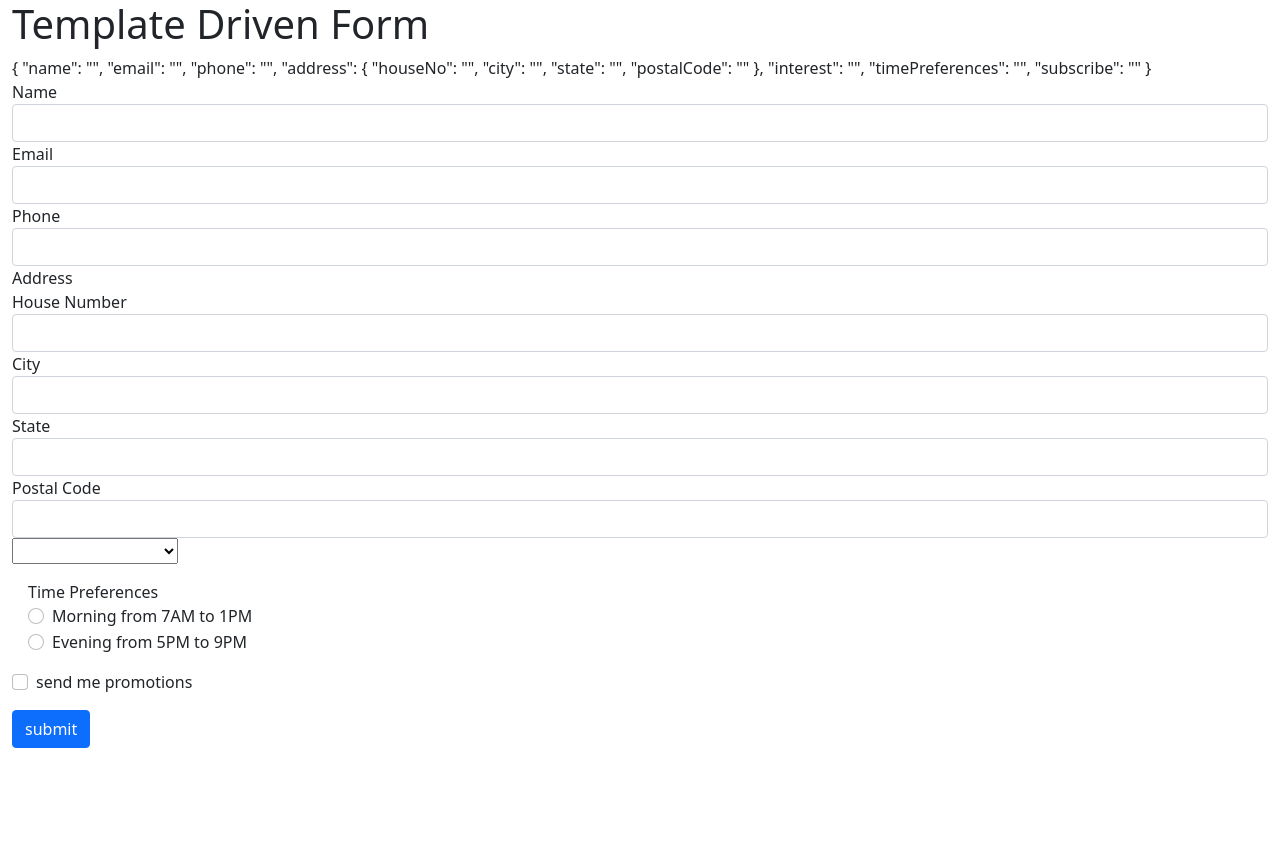
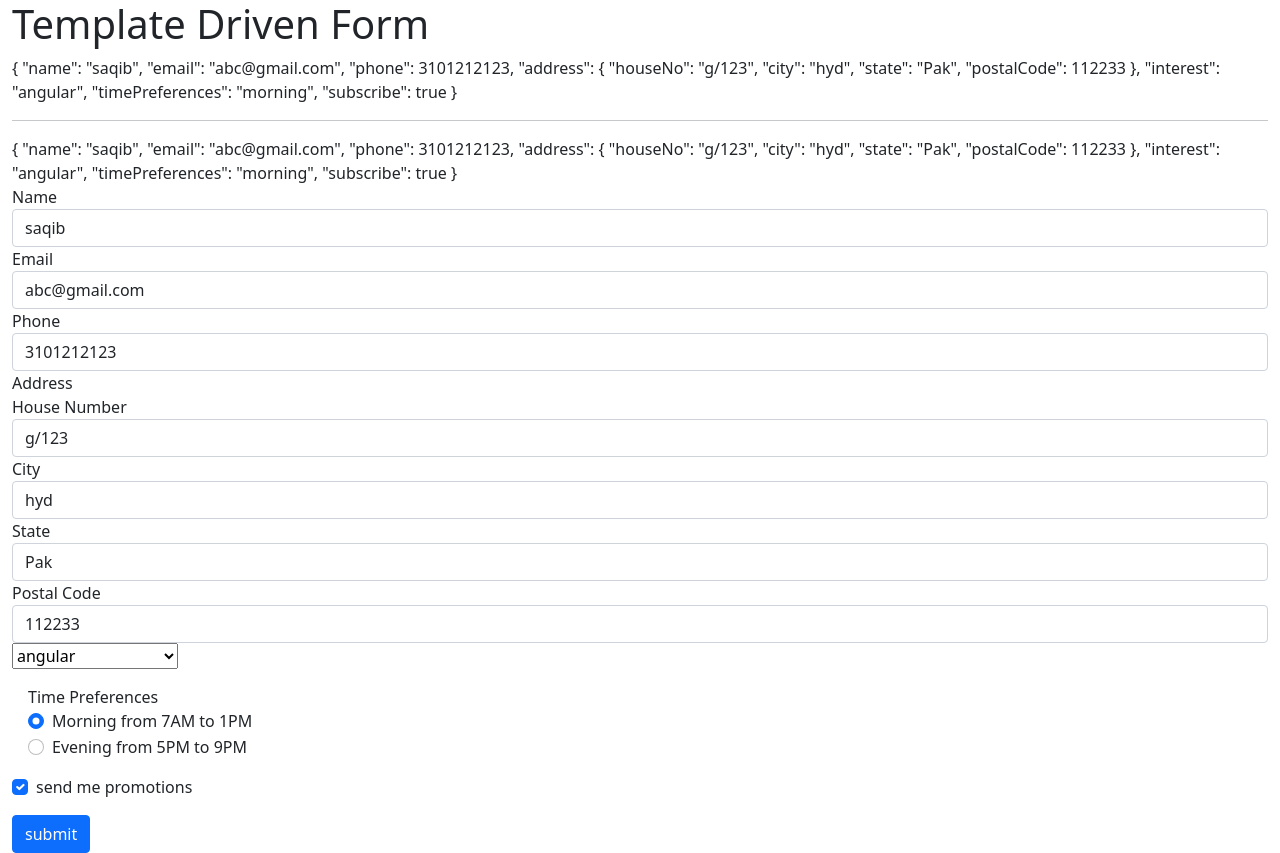
Before and after one commit to Saqib-ghouri11/angular-forms, an Angular app: page / in a window 1280 px wide. Before the commit the page ends 800 px from the top, so only its background shows below. Built offline with nearby package versions, Linux system fonts and the light colour scheme.

Commit message:
template driven form

```diff
--- a/src/app/app.component.html
+++ b/src/app/app.component.html
@@ -3,45 +3,47 @@
   <h1>Template Driven Form</h1>
   <form #formValues="ngForm">
 
-    {{formValues.value | json}}
+    {{formValues.value | json}} <hr/>
+
+    {{userData | json}}
 
     <div class="form-group">
       <label>Name</label>
-      <input type="text" class="form-control" name="name" ngModel>
+      <input type="text" class="form-control" name="name" [ngModel]="userData.name">
     </div>
 
     <div class="form-group">
       <label>Email</label>
-      <input type="email" class="form-control" name="email" ngModel>
+      <input type="email" class="form-control" name="email" [ngModel]="userData.email">
     </div>
 
     <div class="form-group">
       <label>Phone</label>
-      <input type="tel" class="form-control" name="phone" ngModel>
+      <input type="tel" class="form-control" name="phone" [ngModel]="userData.phone">
     </div>
 
-    <div ngModelGroup="address">
+    <div ngModelGroup="address" >
       <label  class="form-group-label">Address</label>
       <div class="form-group">
         <label  class="form-group-label">House Number</label>
-        <input type="text" class="form-control" name="houseNo" ngModel>
+        <input type="text" class="form-control" name="houseNo" [ngModel]="userData.address.houseNo">
       </div>
       <div class="form-group">
         <label  class="form-group-label">City</label>
-        <input type="text" class="form-control" name="city" ngModel>
+        <input type="text" class="form-control" name="city" [ngModel]="userData.address.city">
       </div>
       <div class="form-group">
         <label  class="form-group-label">State</label>
-        <input type="text" class="form-control" name="state" ngModel>
+        <input type="text" class="form-control" name="state" [ngModel]="userData.address.state">
       </div>
       <div class="form-group">
         <label  class="form-group-label">Postal Code</label>
-        <input type="number" class="form-control" name="postalCode" ngModel>
+        <input type="number" class="form-control" name="postalCode" [ngModel]="userData.address.postalCode">
       </div>
     </div>
 
     <div class="form-group">
-      <select class="custom-select" name="interest" ngModel>
+      <select class="custom-select" name="interest" [ngModel]="userData.interest">
         <option selected disabled>i am interested in...</option>
         <option *ngFor="let item of options" >{{item}}</option>
       </select>
@@ -50,17 +52,17 @@
     <div class="m-3">
       <label>Time Preferences</label>
       <div class="form-check">
-        <input type="radio" class="form-check-input" name="timePreferences" value="morning" ngModel>
+        <input type="radio" class="form-check-input" name="timePreferences" value="morning" [ngModel]="userData.timePreferences">
         <label  class="form-check-label">Morning from 7AM to 1PM</label>
       </div>
       <div class="form-check">
-        <input type="radio" class="form-check-input" name="timePreferences" value="evening" ngModel>
+        <input type="radio" class="form-check-input" name="timePreferences" value="evening" [ngModel]="userData.timePreferences">
         <label  class="form-check-label">Evening from 5PM to 9PM</label>
       </div>
     </div>
 
     <div class="form-check mb-3">
-      <input type="checkbox" class="form-check-input" name="subscribe" ngModel>
+      <input type="checkbox" class="form-check-input" name="subscribe" [ngModel]="userData.subscribe">
       <label  class="form-check-label">send me promotions</label>
     </div>
     <button class="btn btn-primary">submit</button>
--- a/src/app/app.component.ts
+++ b/src/app/app.component.ts
@@ -1,4 +1,5 @@
 import { Component } from '@angular/core';
+import { User } from './classes/user';
 
 @Component({
   selector: 'app-root',
@@ -8,4 +9,8 @@ import { Component } from '@angular/core';
 export class AppComponent {
   options=['angular','react','vue']
   title = 'angular-forms';
+
+  userData:User = new User('saqib','abc@gmail.com',3101212123,{houseNo:'g/123',city:'hyd',state:'Pak',postalCode:112233,},'angular','morning',true);
+
+
 }
--- /dev/null
+++ b/src/app/classes/user.ts
@@ -0,0 +1,11 @@
+export class User {
+    constructor(
+       public name:string,
+       public email:string,
+       public phone:number,
+       public address:{houseNo:string,city:string,state:string,postalCode:number},
+       public interest:string,
+       public timePreferences:string,
+       public subscribe:boolean,
+    ){}
+}
```
Also changed, not shown: 1 other file (tests, documents, lock files or other folders).
